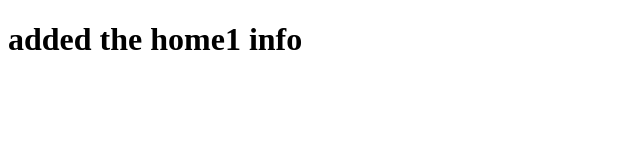
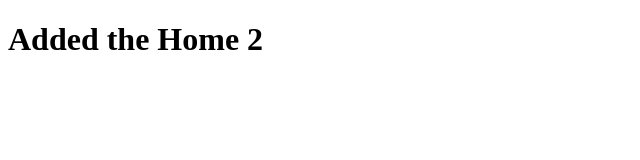
Before and after one commit to chrisgauthier742018/elektrus_basic_website_one, a plain HTML site: page home2.html in a window 1280 px wide. Shown: the whole page, without its empty margins (0-640 px from the left). Drawn offline with Linux system fonts and the light colour scheme.

Commit message:
Fixed home2.html

```diff
--- a/home2.html
+++ b/home2.html
@@ -6,6 +6,6 @@
     <title>Document</title>
   </head>
   <body>
-    <h1>added the home1 info</h1>
+    <h1>Added the Home 2</h1>
   </body>
 </html>
```
